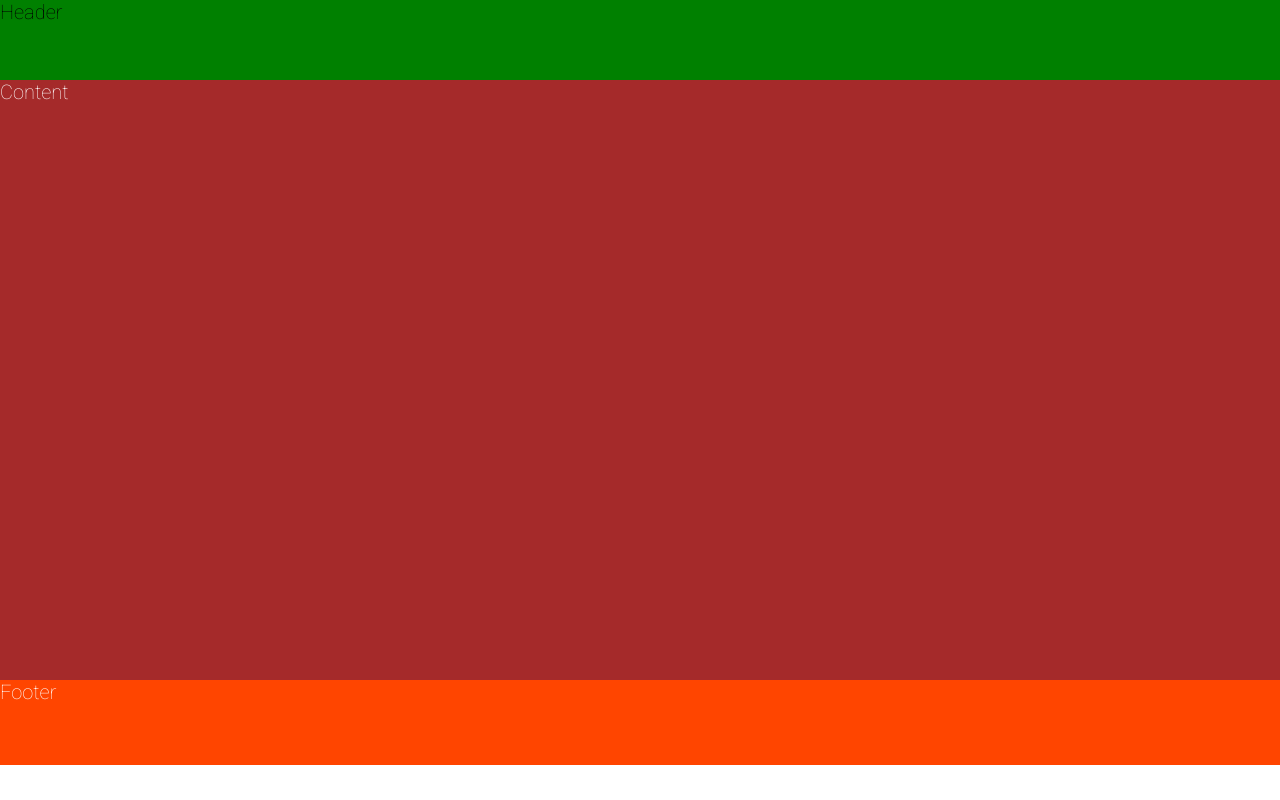
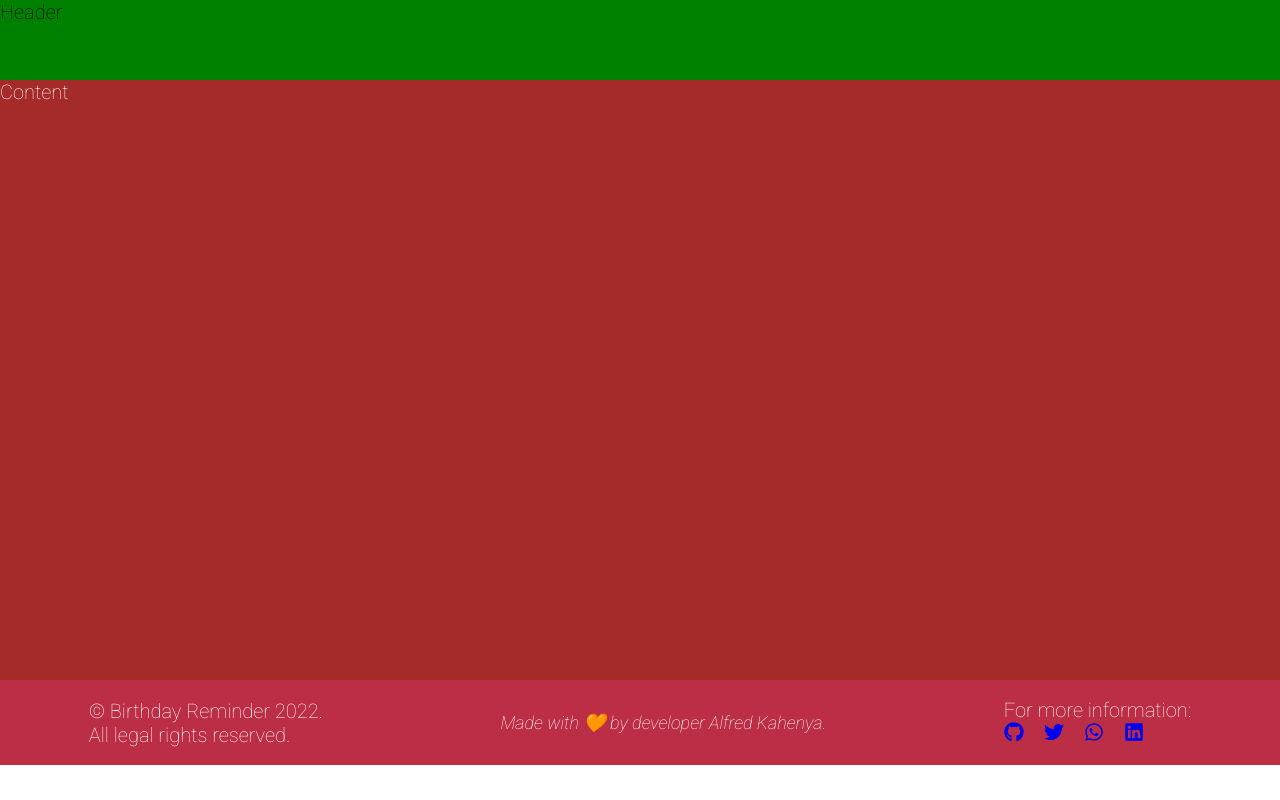
Before and after one commit to WaruiAlfred/birthday-reminder-front, a React (Create React App) app: page / in a window 1280 px wide. Built offline with nearby package versions, Linux system fonts and the light colour scheme.

Commit message:
create and style footer component

```diff
--- a/src/components/Footer.js
+++ b/src/components/Footer.js
@@ -1,7 +1,34 @@
-import { StyledFooter } from "./styled/Footer.styled";
+import { StyledFooter,SocialIcons } from "./styled/Footer.styled";
+import { FaGithub, FaTwitter, FaWhatsapp, FaLinkedin } from "react-icons/fa";
 
 function Footer() {
-  return <StyledFooter>Footer</StyledFooter>;
+  return (
+    <StyledFooter>
+      <p>
+        &copy; Birthday Reminder 2022.
+        <br />
+        All legal rights reserved.
+      </p>
+      <p>Made with 🧡 by developer Alfred Kahenya.</p>
+      <SocialIcons>
+        <p>For more information:</p>
+        <div>
+          <a href="https://github.com/">
+            <FaGithub />
+          </a>
+          <a href="https://twitter.com/">
+            <FaTwitter />
+          </a>
+          <a href="https://www.whatsapp.com/">
+            <FaWhatsapp />
+          </a>
+          <a href="https://www.linkedin.com/">
+            <FaLinkedin />
+          </a>
+        </div>
+      </SocialIcons>
+    </StyledFooter>
+  );
 }
 
 export default Footer;
--- a/src/components/styled/Footer.styled.js
+++ b/src/components/styled/Footer.styled.js
@@ -2,6 +2,26 @@ import styled from "styled-components";
 
 export const StyledFooter = styled.footer`
   grid-row: footer-start / footer-end;
-  background-color: orangered;
+  background-color: ${({ theme }) => theme.colors.primary};
   color: #fff;
+
+  display: flex;
+  align-items: center;
+  justify-content: space-around;
+
+  p:nth-child(2){
+    font-style: italic;
+    font-size: 1.8rem;
+  }
 `;
+
+export const SocialIcons = styled.div`
+  display: flex;
+  flex-direction: column;
+
+  a {
+    &:not(:last-child) {
+      margin-right: 2rem;
+    }
+  }
+`;
--- a/src/theme.js
+++ b/src/theme.js
@@ -1,5 +1,5 @@
 export const theme = {
-  colors:{
-    primary: '#BB2E45',
-  }
-}
+  colors: {
+    primary: "#BB2E45",
+  },
+};
```
